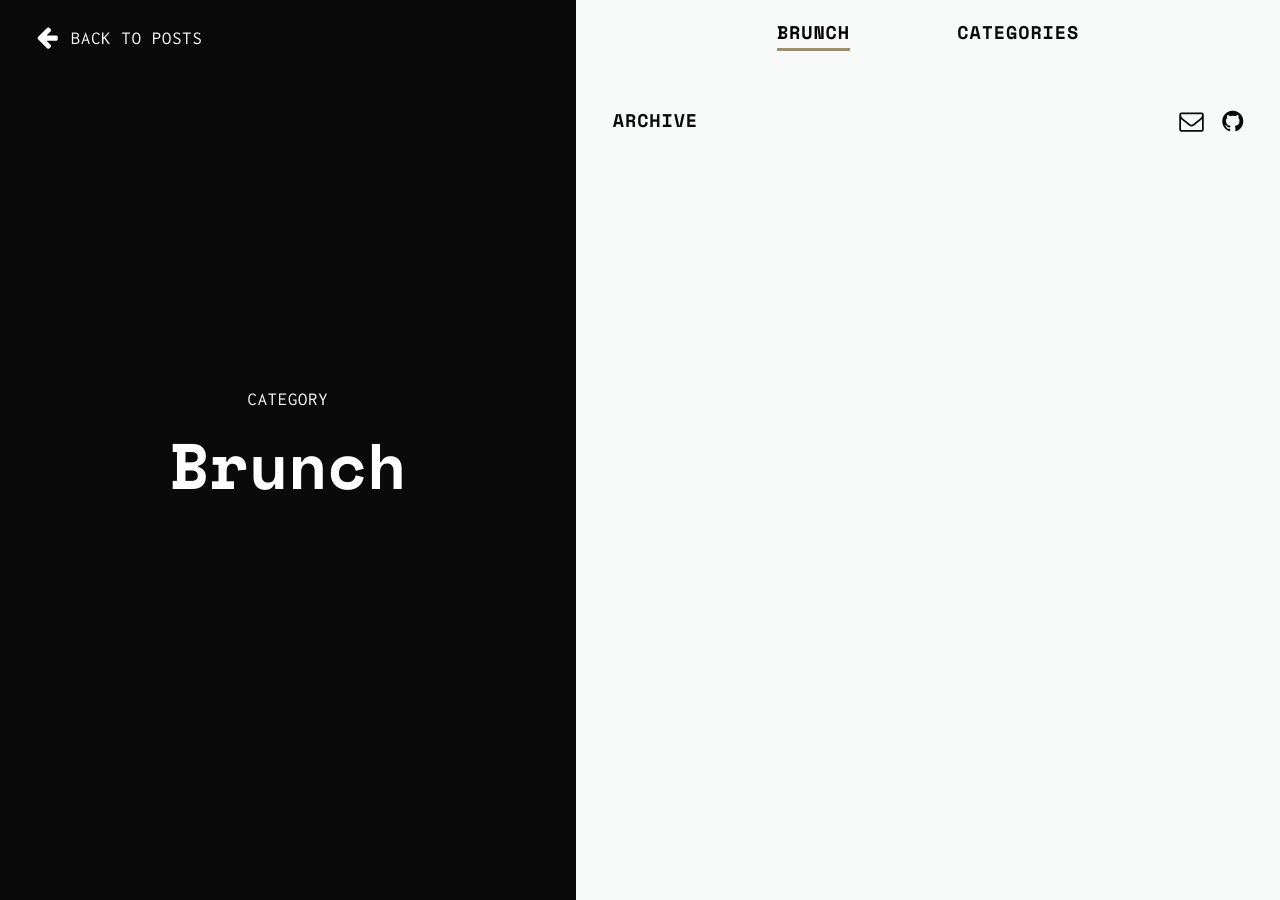
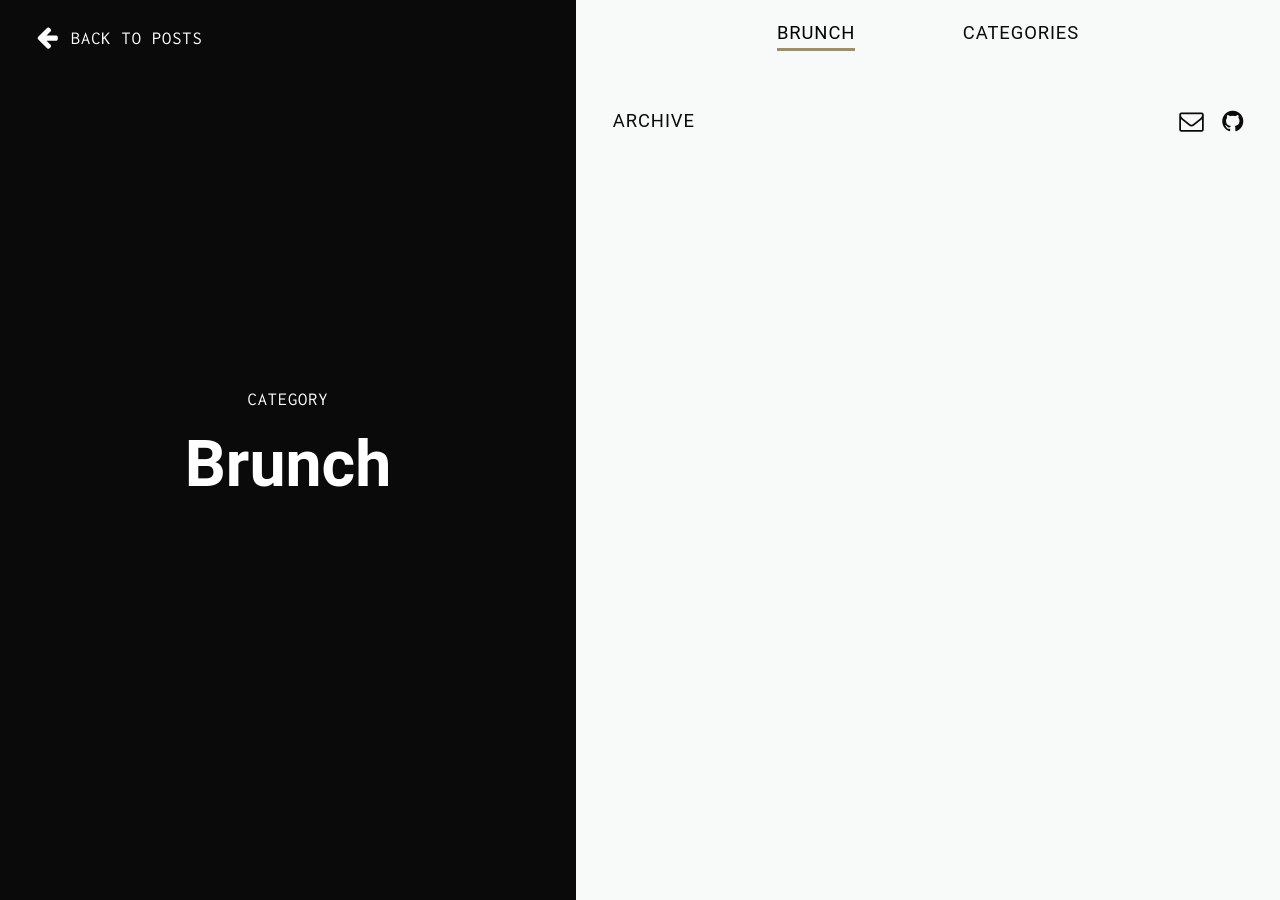
Before and after one commit to thomasvaeth/trophy-jekyll, a Jekyll site: the page built from _categories/brunch.html, in a window 1280 px wide. Built offline with Jekyll 4.4.1, drawn with Linux system fonts in a browser that asks for light colours; nearby versions of some CDN libraries.

Commit message:
trying to set Roboto font

```diff
--- a/_sass/_base.scss
+++ b/_sass/_base.scss
@@ -1,7 +1,7 @@
 /**
  * Base Variables
  */
-$font-header: 'Space Mono', monospace;
+$font-header: 'Roboto';
 $font-body: 'Inconsolata', monospace;
 $font-post: 'Lora', serif;
 
```
